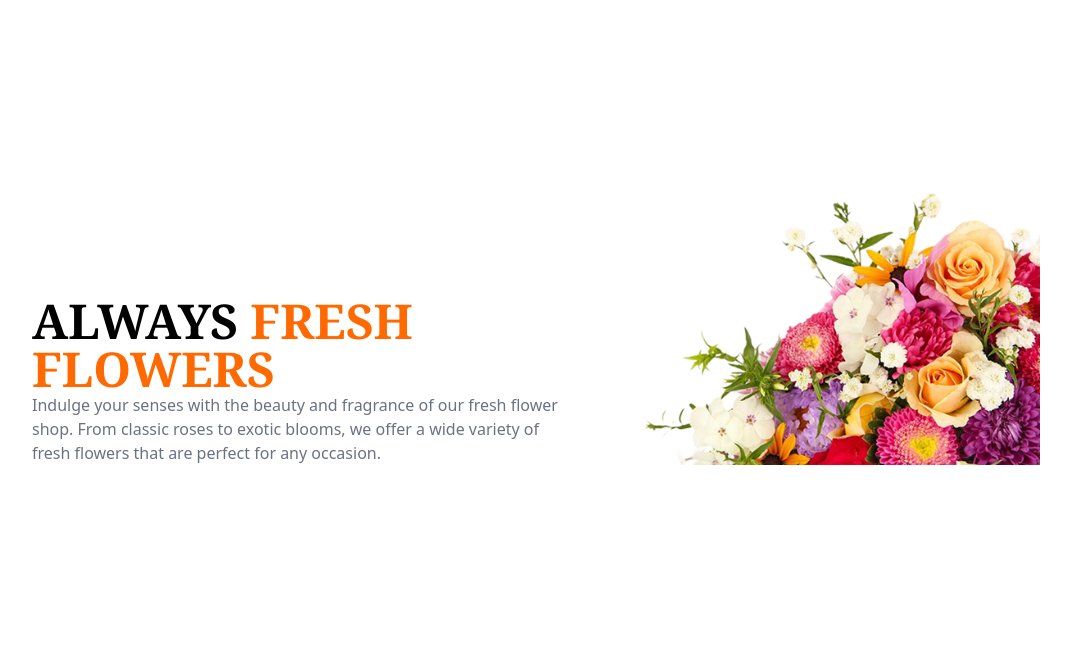
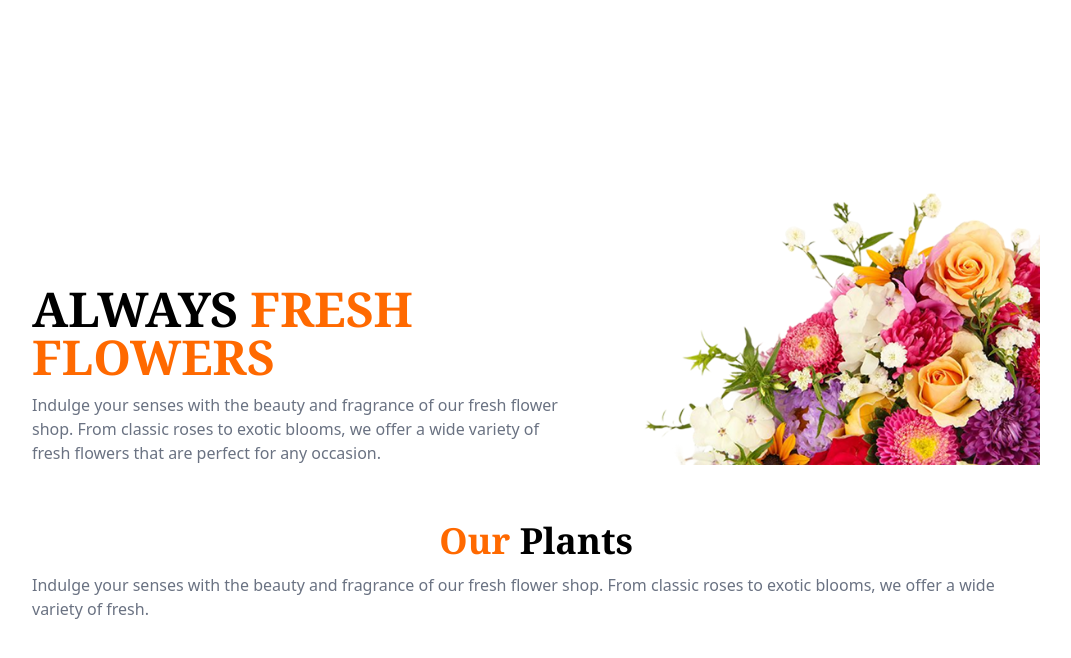
Before and after one commit to bhittu21/b12a02, a plain HTML site: page index.html in a window 1280 px wide. Shown: the part 110-768 px from the top of the page, without its empty margins (104-1175 px from the left). Drawn offline with nearby package versions, Linux system fonts and the light colour scheme.

Commit message:
Plants Head

```diff
--- a/index.html
+++ b/index.html
@@ -36,8 +36,8 @@
     <!-- Hero -->
     <div class="max-w-5xl m-auto p-2 flex flex-col-reverse md:flex-row mt-45 items-end md:items-end">
         <div class="left">
-        <h2 class="font-noto text-3xl font-bold md:text-5xl">ALWAYS <span class="text-orange-500">FRESH <br>FLOWERS</span></h2>
-        <p class="text-gray-500 md:text-gray-500">Indulge your senses with the beauty and fragrance of our fresh flower shop. From classic roses to exotic blooms, we offer a wide variety of fresh flowers that are perfect for any occasion.</p>
+            <h2 class="font-noto text-4xl font-bold md:text-5xl">ALWAYS <span class="text-orange-500">FRESH <br>FLOWERS</span></h2>
+            <p class="text-gray-500 mt-3">Indulge your senses with the beauty and fragrance of our fresh flower shop. From classic  roses to exotic blooms, we offer a wide variety of fresh flowers that are perfect for any occasion.</p>
         </div>
 
         <div class="right mb-4 md:mb-0">
@@ -45,6 +45,12 @@
         </div>
     </div>
 
+    <!-- Plants -->
+     <div class="max-w-5xl m-auto mt-10 text-center p-2">
+        <h1 class="font-noto text-4xl font-bold"><span class="text-orange-500">Our</span> Plants</h1>
+        <p class="text-gray-500 text-left mt-3">Indulge your senses with the beauty and fragrance of our fresh flower shop. From classic roses to exotic blooms, we offer a wide variety of fresh.</p>
+     </div>
+
 
 </body>
 </html>
```
Lines whose indentation alone changed are shown as unchanged.
